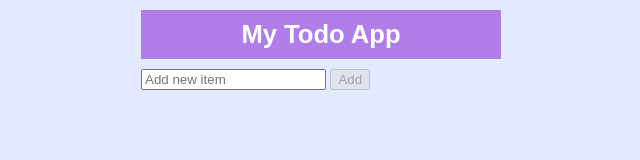
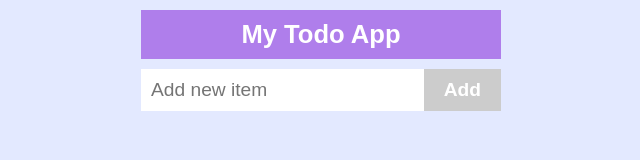
Before and after one commit to snakemode/ToDoApp, a plain HTML site: page index.html in a window 1280 px wide. Shown: the whole page, without its empty margins (319-959 px from the left). Drawn offline with Linux system fonts and the light colour scheme.

Commit message:
Style our input box and button.

```diff
--- a/style.css
+++ b/style.css
@@ -28,3 +28,35 @@ h1 {
     margin: 0;
     font-size: 1.6em;
 }
+
+.new {
+    display: flex;
+    margin-bottom: 10px;
+}
+
+.new-input {
+    display: block;
+    width: 100%;
+    padding: 10px;
+    border: 0;
+    font-size: 1.2em;
+}
+
+.new-button {
+    border: 0;
+    padding: 0 20px;
+    font-size: 1.2em;
+    font-weight: bold;
+    color: white;
+    background-color: #af7eeb;
+    cursor: pointer;
+}
+
+.new-button:hover {
+  background-color: #7e3ece;
+}
+
+.new-button:disabled {
+  background-color: #ccc;
+  cursor: default;
+}
```
